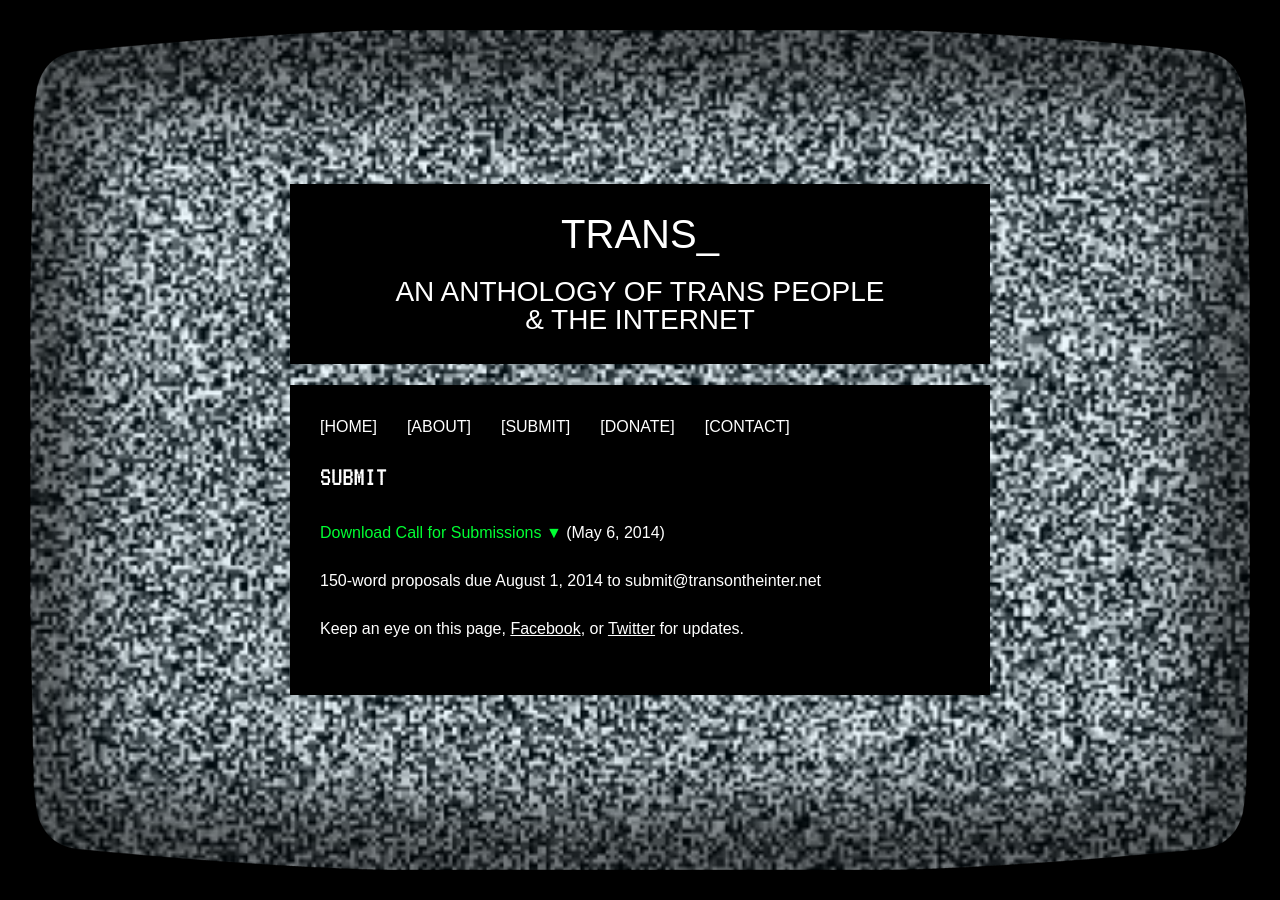
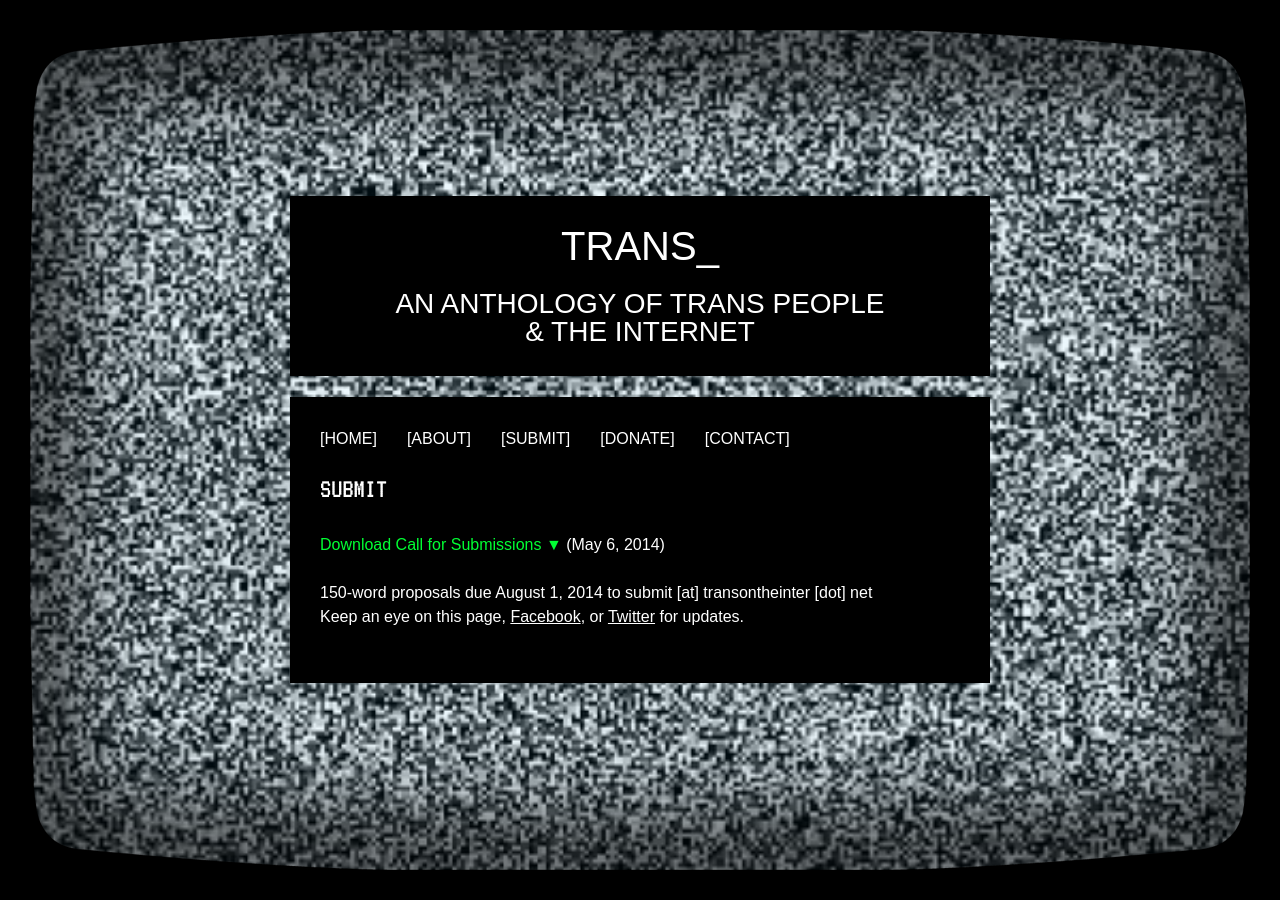
Before and after one commit to Trans-Digital/Trans-Digital.github.io, a Jekyll site: the page built from submit/index.html, in a window 1280 px wide. Built offline with Jekyll 4.4.1, drawn with Linux system fonts in a browser that asks for light colours; some web fonts are replaced; Markdown is read by kramdown in place of the engine named in the settings.

Commit message:
Updates submit page

```diff
--- a/submit/index.html
+++ b/submit/index.html
@@ -11,7 +11,10 @@ title: Submit | Trans_ An Anthology of Trans People and the Internet
 
 <br>
 
-<p>150-word proposals due August 1, 2014 to <a class="color_green" href="mailto:submit@transontheinter.net?subject=Submission for Aug 1 Deadline">submit@transontheinter.net</a></p>
+{% assign email_submissions = site.submissions_email | replace: '@', ' [at] ' %}
+{% assign email_submissions_clean = email_submissions | replace: '.', ' [dot] ' %}
+
+<p>150-word proposals due August 1, 2014 to <a class="color_green" href="mailto:{{ site.submissions_email }}?subject={{ site.submissions_email_subject }}">{{ email_submissions_clean }}</a>
 
 <br>
 
```
